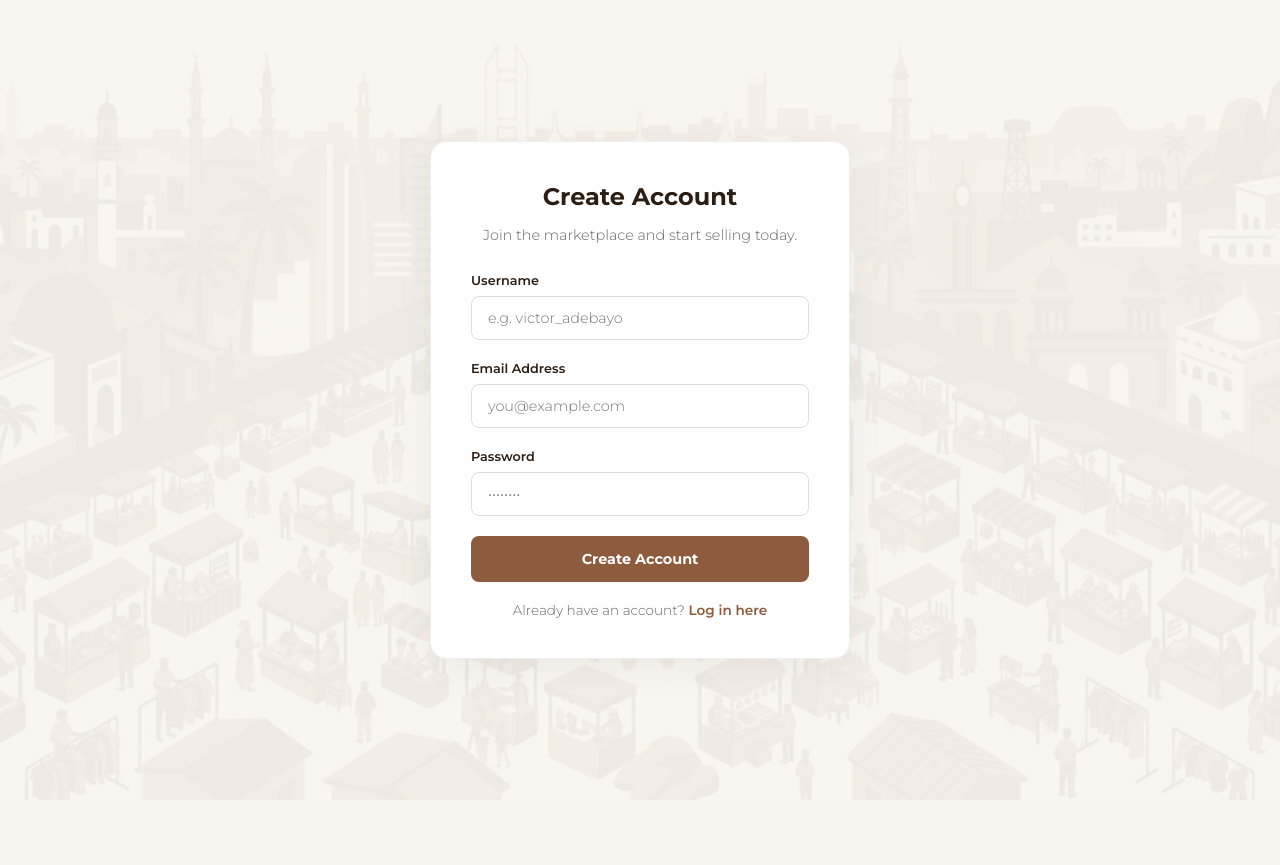
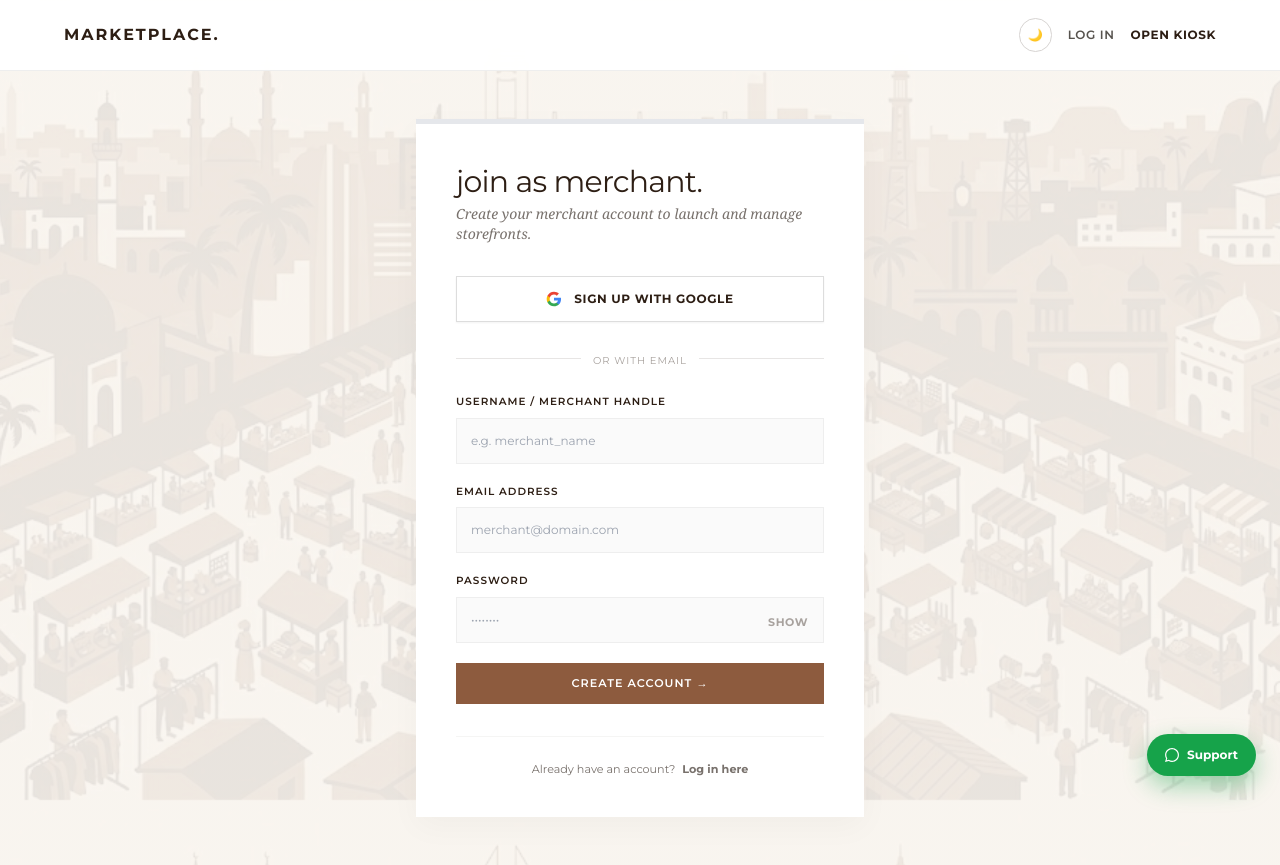
Before and after one commit to adebayo-victor/Marketplacev_2, a Flask app: page /register in a window 1280 px wide. Before the commit the page ends 799 px from the top, so only its background shows below. Run offline with Flask 3, Linux system fonts and the light colour scheme; some libraries are stand-ins or nearby versions.

Commit message:
Enhance registration page with new layout and features
Refactor registration page layout and styles. Update form fields and add Google sign-in option.

```diff
--- a/app/templates/auth/register.html
+++ b/app/templates/auth/register.html
@@ -1,77 +1,92 @@
-<!DOCTYPE html>
-<html lang="en">
-<head>
-    <meta charset="UTF-8">
-    <meta name="viewport" content="width=device-width, initial-scale=1.0">
-    <title>Register // Marketplace</title>
-    <style>
-        @import url('https://fonts.googleapis.com/css2?family=Montserrat:wght@300;600;700&display=swap');
-        :root { --clay: #8d5b3e; --cream: #f9f5f0; --dark-oak: #2d1e14; }
-        * { box-sizing: border-box; }
-        body {
-            background-color: var(--cream); color: var(--dark-oak); font-family: 'Georgia', serif; margin: 0;
-            background-image: linear-gradient(rgba(249, 245, 240, 0.95), rgba(249, 245, 240, 0.95)), url('/static/images/marketplace_bg.jpg');
-            background-attachment: fixed; background-size: cover; background-position: center; min-height: 100vh;
-            display: flex; align-items: center; justify-content: center; padding: 20px;
-        }
-        .auth-card { background: white; border-radius: 16px; border: 1px solid #eee; box-shadow: 0 10px 40px rgba(0,0,0,0.05); padding: 40px; width: 100%; max-width: 420px; }
-        .font-ui { font-family: 'Montserrat', sans-serif; }
-        .input-field { width: 100%; padding: 12px 16px; border: 1px solid #ddd; border-radius: 8px; font-family: 'Montserrat', sans-serif; font-size: 0.9rem; color: var(--dark-oak); outline: none; transition: 0.2s; margin-top: 6px; }
-        .input-field:focus { border-color: var(--clay); box-shadow: 0 0 0 3px rgba(141, 91, 62, 0.1); }
-        .btn-submit { width: 100%; padding: 14px; background: var(--clay); color: white; border: none; border-radius: 8px; font-family: 'Montserrat', sans-serif; font-weight: 700; font-size: 0.9rem; cursor: pointer; transition: 0.2s; margin-top: 20px; }
-        .btn-submit:hover { background: #7a4e34; }
-        .flash-msg { padding: 12px; border-radius: 8px; font-family: 'Montserrat', sans-serif; font-size: 0.8rem; margin-bottom: 20px; }
-        .flash-info { background: #eff6ff; color: #1e40af; border: 1px solid #bfdbfe; }
-        .flash-warning { background: #fffbeb; color: #92400e; border: 1px solid #fde68a; }
-        .flash-success { background: #f0fdf4; color: #166534; border: 1px solid #bbf7d0; }
-        .flash-danger { background: #fef2f2; color: #991b1b; border: 1px solid #fecaca; }
-        .auth-link { text-align: center; margin-top: 20px; font-family: 'Montserrat', sans-serif; font-size: 0.85rem; color: #666; }
-        .auth-link a { color: var(--clay); text-decoration: none; font-weight: 600; }
-    </style>
-</head>
-<body>
-    <div class="auth-card">
-        <h1 class="font-ui" style="font-size: 1.5rem; font-weight: 700; color: var(--dark-oak); margin: 0 0 8px 0; text-align: center;">Create Account</h1>
-        <p class="font-ui" style="color: #666; font-size: 0.9rem; text-align: center; margin-bottom: 24px;">Join the marketplace and start selling today.</p>
+{% extends 'base.html' %}
 
-        <!-- Flash Messages -->
-        {% with messages = get_flashed_messages(with_categories=true) %}
-            {% if messages %}
-                {% for category, message in messages %}
-                    <div class="flash-msg flash-{{ category }}">{{ message }}</div>
-                {% endfor %}
-            {% endif %}
-        {% endwith %}
+{% block title %}Join Marketplace{% endblock %}
 
-        <!-- CRITICAL: Form action includes the ref parameter -->
-        <form method="POST" action="{{ url_for('auth.register', ref=request.args.get('ref', '')) }}">
+{% block content %}
+<div class="min-h-[85vh] flex items-center justify-center p-4 py-12">
+    <div class="max-w-md w-full bg-white p-10 shadow-[0_10px_30px_rgba(0,0,0,0.03)] border-t-[5px] border-clay">
 
-            <!-- CRITICAL: Hidden input to pass referral code during POST -->
+        <div class="mb-8">
+            <h1 class="font-ui text-3xl font-normal lowercase tracking-tight m-0 text-dark-oak">join as merchant.</h1>
+            <p class="font-serif italic text-sm text-stone-500 mt-1">Create your merchant account to launch and manage storefronts.</p>
+        </div>
+
+        <!-- 🔵 GOOGLE 1-CLICK SIGN-IN BUTTON -->
+        <a href="{{ url_for('auth.google_login', ref=request.args.get('ref', '')) }}"
+           class="w-full py-3.5 px-4 border border-[#ddd] hover:border-clay bg-white text-dark-oak font-ui text-xs font-bold rounded-none flex items-center justify-center gap-3 transition shadow-sm mb-6 uppercase tracking-wider">
+            <svg class="w-4 h-4" viewBox="0 0 24 24">
+                <path fill="#4285F4" d="M22.56 12.25c0-.78-.07-1.53-.2-2.25H12v4.26h5.92c-.26 1.37-1.04 2.53-2.21 3.31v2.77h3.57c2.08-1.92 3.28-4.74 3.28-8.09z"/>
+                <path fill="#34A853" d="M12 23c2.97 0 5.46-.98 7.28-2.66l-3.57-2.77c-.98.66-2.23 1.06-3.71 1.06-2.86 0-5.29-1.93-6.16-4.53H2.18v2.84C3.99 20.53 7.7 23 12 23z"/>
+                <path fill="#FBBC05" d="M5.84 14.09c-.22-.66-.35-1.36-.35-2.09s.13-1.43.35-2.09V7.06H2.18C1.43 8.55 1 10.22 1 12s.43 3.45 1.18 4.94l2.85-2.22.81-.63z"/>
+                <path fill="#EA4335" d="M12 5.38c1.62 0 3.06.56 4.21 1.64l3.15-3.15C17.45 2.09 14.97 1 12 1 7.7 1 3.99 3.47 2.18 7.06l3.66 2.84c.87-2.6 3.3-4.52 6.16-4.52z"/>
+            </svg>
+            <span>Sign Up with Google</span>
+        </a>
+
+        <div class="relative my-6 text-center">
+            <div class="absolute inset-0 flex items-center"><div class="w-full border-t border-stone-200"></div></div>
+            <span class="relative bg-white px-3 font-ui text-[10px] text-stone-400 uppercase tracking-widest">or with email</span>
+        </div>
+
+        <!-- ✅ FIX 1: Form action now includes the ref parameter -->
+        <form method="POST" action="{{ url_for('auth.register', ref=request.args.get('ref', '')) }}" class="space-y-5">
+
+            <!-- ✅ FIX 2: Hidden input to pass referral code during POST -->
             {% if request.args.get('ref') %}
                 <input type="hidden" name="ref" value="{{ request.args.get('ref') }}">
             {% endif %}
 
             <div>
-                <label class="font-ui" style="font-size: 0.8rem; font-weight: 600; color: var(--dark-oak);">Username</label>
-                <input type="text" name="username" class="input-field" required placeholder="e.g. victor_adebayo">
+                <label class="block font-ui text-[0.65rem] font-semibold uppercase tracking-[1px] text-clay mb-2">Username / Merchant Handle</label>
+                <!-- ✅ FIX 3: Generic placeholder -->
+                <input type="text" name="username" required
+                       placeholder="e.g. merchant_name"
+                       class="w-full p-3.5 border border-[#eee] bg-[#fafafa] font-ui text-xs text-dark-oak outline-none focus:border-clay">
             </div>
 
-            <div style="margin-top: 16px;">
-                <label class="font-ui" style="font-size: 0.8rem; font-weight: 600; color: var(--dark-oak);">Email Address</label>
-                <input type="email" name="email" class="input-field" required placeholder="you@example.com">
+            <div>
+                <label class="block font-ui text-[0.65rem] font-semibold uppercase tracking-[1px] text-clay mb-2">Email Address</label>
+                <input type="email" name="email" required
+                       placeholder="merchant@domain.com"
+                       class="w-full p-3.5 border border-[#eee] bg-[#fafafa] font-ui text-xs text-dark-oak outline-none focus:border-clay">
             </div>
 
-            <div style="margin-top: 16px;">
-                <label class="font-ui" style="font-size: 0.8rem; font-weight: 600; color: var(--dark-oak);">Password</label>
-                <input type="password" name="password" class="input-field" required placeholder="••••••••">
+            <div>
+                <label class="block font-ui text-[0.65rem] font-semibold uppercase tracking-[1px] text-clay mb-2">Password</label>
+                <div class="relative flex items-center">
+                    <input type="password" name="password" id="regPassword" required
+                           placeholder="••••••••"
+                           class="w-full p-3.5 pr-12 border border-[#eee] bg-[#fafafa] font-ui text-xs text-dark-oak outline-none focus:border-clay">
+                    <button type="button" onclick="togglePassword('regPassword', 'regEyeIcon')"
+                            class="absolute right-3 text-stone-400 hover:text-dark-oak focus:outline-none p-1">
+                        <span id="regEyeIcon" class="font-ui text-[11px] font-bold uppercase tracking-wider text-clay">Show</span>
+                    </button>
+                </div>
             </div>
 
-            <button type="submit" class="btn-submit">Create Account</button>
+            <button type="submit" class="btn-clay w-full text-center block mt-2">
+                CREATE ACCOUNT &rarr;
+            </button>
         </form>
 
-        <div class="auth-link">
-            Already have an account? <a href="{{ url_for('auth.login') }}">Log in here</a>
+        <div class="text-center mt-8 pt-6 border-t border-stone-100 font-ui text-[0.7rem] text-stone-500">
+            Already have an account?
+            <a href="{{ url_for('auth.login') }}" class="text-dark-oak font-bold hover:underline ml-1">Log in here</a>
         </div>
     </div>
-</body>
-</html>
+</div>
+
+<script>
+function togglePassword(inputId, iconId) {
+    const input = document.getElementById(inputId);
+    const label = document.getElementById(iconId);
+    if (input.type === 'password') {
+        input.type = 'text';
+        label.innerText = 'Hide';
+    } else {
+        input.type = 'password';
+        label.innerText = 'Show';
+    }
+}
+</script>
+{% endblock %}
```
